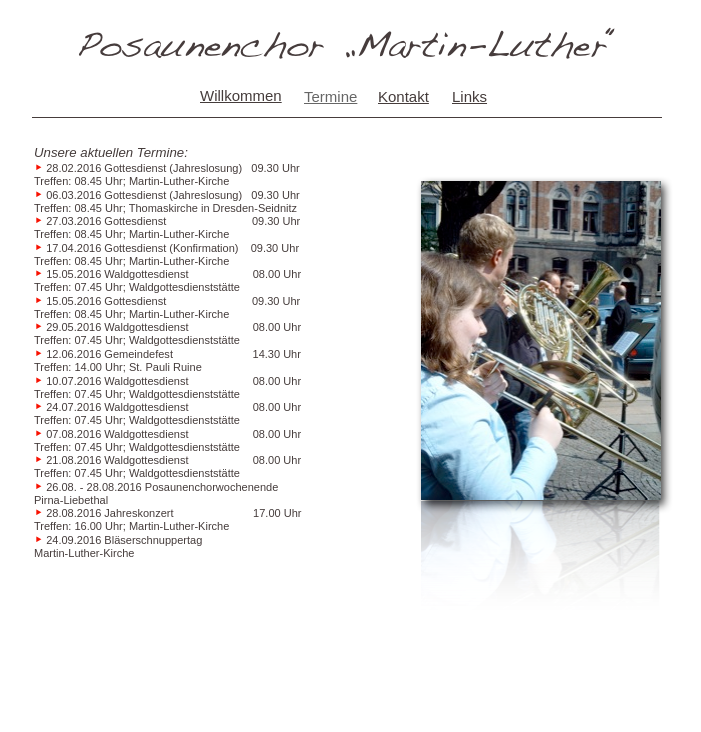
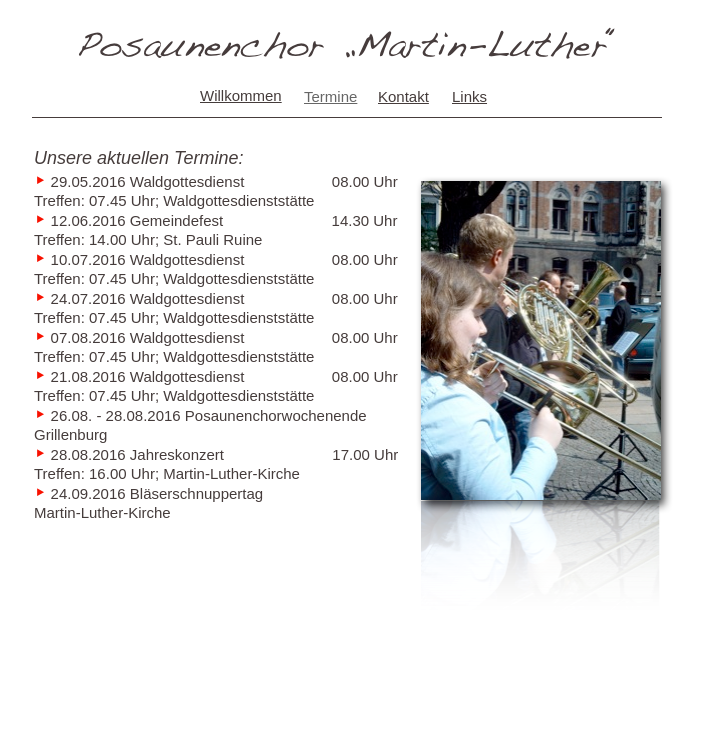
Before and after one commit to pcmlk/pcmlk.github.io, a plain HTML site: page public/termine/index.html in a window 1280 px wide. Shown: the whole page, without its empty margins (293-994 px from the left). Drawn offline with Linux system fonts and the light colour scheme.

Commit message:
Termine angepasst

```diff
--- a/public/termine/index.html
+++ b/public/termine/index.html
@@ -105,24 +105,6 @@
                 <div class="paragraph Body" style="line-height: 25px; margin-bottom: 0px; margin-top: 0px; padding-top: 0pt; font-family: 'Arial-ItalicMT', 'Arial', 'sans-serif'; font-size: 18px; font-style: italic; line-height: 25px;">Unsere aktuellen Termine:</div>
                 <div class="paragraph Body" style="line-height: 19px; margin-bottom: 0px; margin-top: 0px; line-height: 19px;  text-decoration: none;"> </div>
                 <ol>
-                    <li style="line-height: 19px; margin-left: 0px; padding-left: 0px; text-indent: 0px; ">
-                    <div class="paragraph Body" style="line-height: 19px; margin-bottom: 0px; margin-top: 0px; text-indent: 0px; "><span style="color: #f81100; font-family: 'LucidaGrande', 'Lucida Grande', 'Lucida Sans Unicode', 'sans-serif'; font-size: 21px; font-style: normal; font-variant: normal; font-weight: normal; letter-spacing: 0; line-height: 19px; opacity: 1.00; position: relative; text-decoration: none; text-transform: none; top: 1px; " class="Bullet">‣</span><span style="line-height: 19px; "> 28.02.2016   Gottesdienst (Jahreslosung) &nbsp 09.30 Uhr<br /> Treffen: 08.45 Uhr; Martin-Luther-Kirche</span></div>
-                  </li>
-                  <li style="line-height: 19px; margin-left: 0px; padding-left: 0px; text-indent: 0px; ">
-                    <div class="paragraph Body" style="line-height: 19px; margin-bottom: 0px; margin-top: 0px; text-indent: 0px; "><span style="color: #f81100; font-family: 'LucidaGrande', 'Lucida Grande', 'Lucida Sans Unicode', 'sans-serif'; font-size: 21px; font-style: normal; font-variant: normal; font-weight: normal; letter-spacing: 0; line-height: 19px; opacity: 1.00; position: relative; text-decoration: none; text-transform: none; top: 1px; " class="Bullet">‣</span><span style="line-height: 19px; "> 06.03.2016   Gottesdienst (Jahreslosung) &nbsp 09.30 Uhr<br /> Treffen: 08.45 Uhr; Thomaskirche in Dresden-Seidnitz</span></div>
-                  </li>
-                  <li style="line-height: 19px; margin-left: 0px; padding-left: 0px; text-indent: 0px; ">
-                    <div class="paragraph Body" style="line-height: 19px; margin-bottom: 0px; margin-top: 0px; text-indent: 0px; "><span style="color: #f81100; font-family: 'LucidaGrande', 'Lucida Grande', 'Lucida Sans Unicode', 'sans-serif'; font-size: 21px; font-style: normal; font-variant: normal; font-weight: normal; letter-spacing: 0; line-height: 19px; opacity: 1.00; position: relative; text-decoration: none; text-transform: none; top: 1px; " class="Bullet">‣</span><span style="line-height: 19px; "> 27.03.2016   Gottesdienst &nbsp &nbsp &nbsp &nbsp &nbsp &nbsp &nbsp &nbsp &nbsp &nbsp&nbsp &nbsp &nbsp &nbsp 09.30 Uhr<br /> Treffen: 08.45 Uhr; Martin-Luther-Kirche</span></div>
-                  </li>
-                  <li style="line-height: 19px; margin-left: 0px; padding-left: 0px; text-indent: 0px; ">
-                    <div class="paragraph Body" style="line-height: 19px; margin-bottom: 0px; margin-top: 0px; text-indent: 0px; "><span style="color: #f81100; font-family: 'LucidaGrande', 'Lucida Grande', 'Lucida Sans Unicode', 'sans-serif'; font-size: 21px; font-style: normal; font-variant: normal; font-weight: normal; letter-spacing: 0; line-height: 19px; opacity: 1.00; position: relative; text-decoration: none; text-transform: none; top: 1px; " class="Bullet">‣</span><span style="line-height: 19px; "> 17.04.2016   Gottesdienst (Konfirmation) &nbsp &nbsp09.30 Uhr<br /> Treffen: 08.45 Uhr; Martin-Luther-Kirche</span></div>
-                  </li>
-                  <li style="line-height: 19px; margin-left: 0px; padding-left: 0px; text-indent: 0px; ">
-                    <div class="paragraph Body" style="line-height: 19px; margin-bottom: 0px; margin-top: 0px; text-indent: 0px; "><span style="color: #f81100; font-family: 'LucidaGrande', 'Lucida Grande', 'Lucida Sans Unicode', 'sans-serif'; font-size: 21px; font-style: normal; font-variant: normal; font-weight: normal; letter-spacing: 0; line-height: 19px; opacity: 1.00; position: relative; text-decoration: none; text-transform: none; top: 1px; " class="Bullet">‣</span><span style="line-height: 19px; "> 15.05.2016   Waldgottesdienst &nbsp &nbsp &nbsp&nbsp &nbsp&nbsp &nbsp &nbsp &nbsp &nbsp &nbsp 08.00 Uhr<br /> Treffen: 07.45 Uhr; Waldgottesdienststätte</span></div>
-                  </li>
-                  <li style="line-height: 19px; margin-left: 0px; padding-left: 0px; text-indent: 0px; ">
-                    <div class="paragraph Body" style="line-height: 19px; margin-bottom: 0px; margin-top: 0px; text-indent: 0px; "><span style="color: #f81100; font-family: 'LucidaGrande', 'Lucida Grande', 'Lucida Sans Unicode', 'sans-serif'; font-size: 21px; font-style: normal; font-variant: normal; font-weight: normal; letter-spacing: 0; line-height: 19px; opacity: 1.00; position: relative; text-decoration: none; text-transform: none; top: 1px; " class="Bullet">‣</span><span style="line-height: 19px; "> 15.05.2016   Gottesdienst &nbsp &nbsp &nbsp &nbsp &nbsp &nbsp &nbsp &nbsp &nbsp &nbsp &nbsp&nbsp &nbsp &nbsp 09.30 Uhr<br /> Treffen: 08.45 Uhr; Martin-Luther-Kirche</span></div>
-                  </li>
                   <li style="line-height: 19px; margin-left: 0px; padding-left: 0px; text-indent: 0px; ">
                     <div class="paragraph Body" style="line-height: 19px; margin-bottom: 0px; margin-top: 0px; text-indent: 0px; "><span style="color: #f81100; font-family: 'LucidaGrande', 'Lucida Grande', 'Lucida Sans Unicode', 'sans-serif'; font-size: 21px; font-style: normal; font-variant: normal; font-weight: normal; letter-spacing: 0; line-height: 19px; opacity: 1.00; position: relative; text-decoration: none; text-transform: none; top: 1px; " class="Bullet">‣</span><span style="line-height: 19px; "> 29.05.2016   Waldgottesdienst &nbsp &nbsp &nbsp&nbsp &nbsp&nbsp &nbsp &nbsp &nbsp &nbsp &nbsp 08.00 Uhr<br /> Treffen: 07.45 Uhr; Waldgottesdienststätte</span></div>
                   </li>
@@ -142,7 +124,7 @@
                     <div class="paragraph Body" style="line-height: 19px; margin-bottom: 0px; margin-top: 0px; text-indent: 0px; "><span style="color: #f81100; font-family: 'LucidaGrande', 'Lucida Grande', 'Lucida Sans Unicode', 'sans-serif'; font-size: 21px; font-style: normal; font-variant: normal; font-weight: normal; letter-spacing: 0; line-height: 19px; opacity: 1.00; position: relative; text-decoration: none; text-transform: none; top: 1px; " class="Bullet">‣</span><span style="line-height: 19px; "> 21.08.2016   Waldgottesdienst &nbsp &nbsp &nbsp&nbsp &nbsp&nbsp &nbsp &nbsp &nbsp &nbsp &nbsp 08.00 Uhr<br /> Treffen: 07.45 Uhr; Waldgottesdienststätte</span></div>
                   </li>
                   <li style="line-height: 19px; margin-left: 0px; padding-left: 0px; text-indent: 0px; ">
-                    <div class="paragraph Body" style="line-height: 19px; margin-bottom: 0px; margin-top: 0px; text-indent: 0px; "><span style="color: #f81100; font-family: 'LucidaGrande', 'Lucida Grande', 'Lucida Sans Unicode', 'sans-serif'; font-size: 21px; font-style: normal; font-variant: normal; font-weight: normal; letter-spacing: 0; line-height: 19px; opacity: 1.00; position: relative; text-decoration: none; text-transform: none; top: 1px; " class="Bullet">‣</span><span style="line-height: 19px; "> 26.08. - 28.08.2016   Posaunenchorwochenende <br/>Pirna-Liebethal</span></div>
+                    <div class="paragraph Body" style="line-height: 19px; margin-bottom: 0px; margin-top: 0px; text-indent: 0px; "><span style="color: #f81100; font-family: 'LucidaGrande', 'Lucida Grande', 'Lucida Sans Unicode', 'sans-serif'; font-size: 21px; font-style: normal; font-variant: normal; font-weight: normal; letter-spacing: 0; line-height: 19px; opacity: 1.00; position: relative; text-decoration: none; text-transform: none; top: 1px; " class="Bullet">‣</span><span style="line-height: 19px; "> 26.08. - 28.08.2016   Posaunenchorwochenende <br/>Grillenburg</span></div>
                   </li>
                   <li style="line-height: 19px; margin-left: 0px; padding-left: 0px; text-indent: 0px; ">
                     <div class="paragraph Body" style="line-height: 19px; margin-bottom: 0px; margin-top: 0px; text-indent: 0px; "><span style="color: #f81100; font-family: 'LucidaGrande', 'Lucida Grande', 'Lucida Sans Unicode', 'sans-serif'; font-size: 21px; font-style: normal; font-variant: normal; font-weight: normal; letter-spacing: 0; line-height: 19px; opacity: 1.00; position: relative; text-decoration: none; text-transform: none; top: 1px; " class="Bullet">‣</span><span style="line-height: 19px; "> 28.08.2016   Jahreskonzert &nbsp &nbsp &nbsp &nbsp &nbsp &nbsp &nbsp&nbsp &nbsp &nbsp &nbsp &nbsp &nbsp 17.00 Uhr<br /> Treffen: 16.00 Uhr; Martin-Luther-Kirche</span></div>
```
